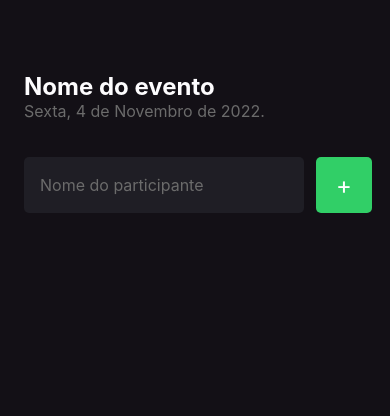
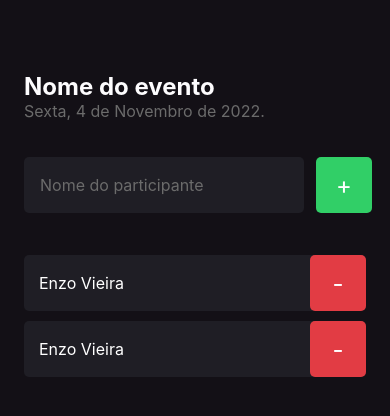
Before and after one commit to EnzoVieira/Ignite-ReactNative, a React Native app: screen / in a window 390 px wide. Shown: the top 416 px of the page. Built offline with nearby package versions, Linux system fonts and the light colour scheme.

Commit message:
add: Participant component

```diff
--- /dev/null
+++ b/src/components/Participant/index.tsx
@@ -0,0 +1,15 @@
+import { View, Text, TouchableOpacity } from "react-native";
+
+import { styles } from "./styles";
+
+export const Participant = () => {
+  return (
+    <View style={styles.container}>
+      <Text style={styles.name}>Enzo Vieira</Text>
+
+      <TouchableOpacity style={styles.button}>
+        <Text style={styles.buttonText}>-</Text>
+      </TouchableOpacity>
+    </View>
+  );
+};
--- /dev/null
+++ b/src/components/Participant/styles.ts
@@ -0,0 +1,30 @@
+import { StyleSheet } from "react-native";
+
+export const styles = StyleSheet.create({
+  container: {
+    width: "100%",
+    backgroundColor: "#1F1E25",
+    borderRadius: 5,
+    flexDirection: "row",
+    alignItems: "center",
+    marginBottom: 10,
+  },
+  name: {
+    flex: 1,
+    fontSize: 16,
+    color: "#FFF",
+    marginLeft: 15,
+  },
+  button: {
+    width: 56,
+    height: 56,
+    borderRadius: 5,
+    backgroundColor: "#E23C44",
+    alignItems: "center",
+    justifyContent: "center",
+  },
+  buttonText: {
+    color: "#FFF",
+    fontSize: 24,
+  },
+});
--- a/src/screens/Home/index.tsx
+++ b/src/screens/Home/index.tsx
@@ -1,4 +1,6 @@
 import { Text, View, TextInput, TouchableOpacity } from "react-native";
+
+import { Participant } from "../../components/Participant";
 
 import { styles } from "./styles";
 
@@ -24,6 +26,9 @@ export function Home() {
           <Text style={styles.buttonText}>+</Text>
         </TouchableOpacity>
       </View>
+
+      <Participant />
+      <Participant />
     </View>
   );
 }
```
